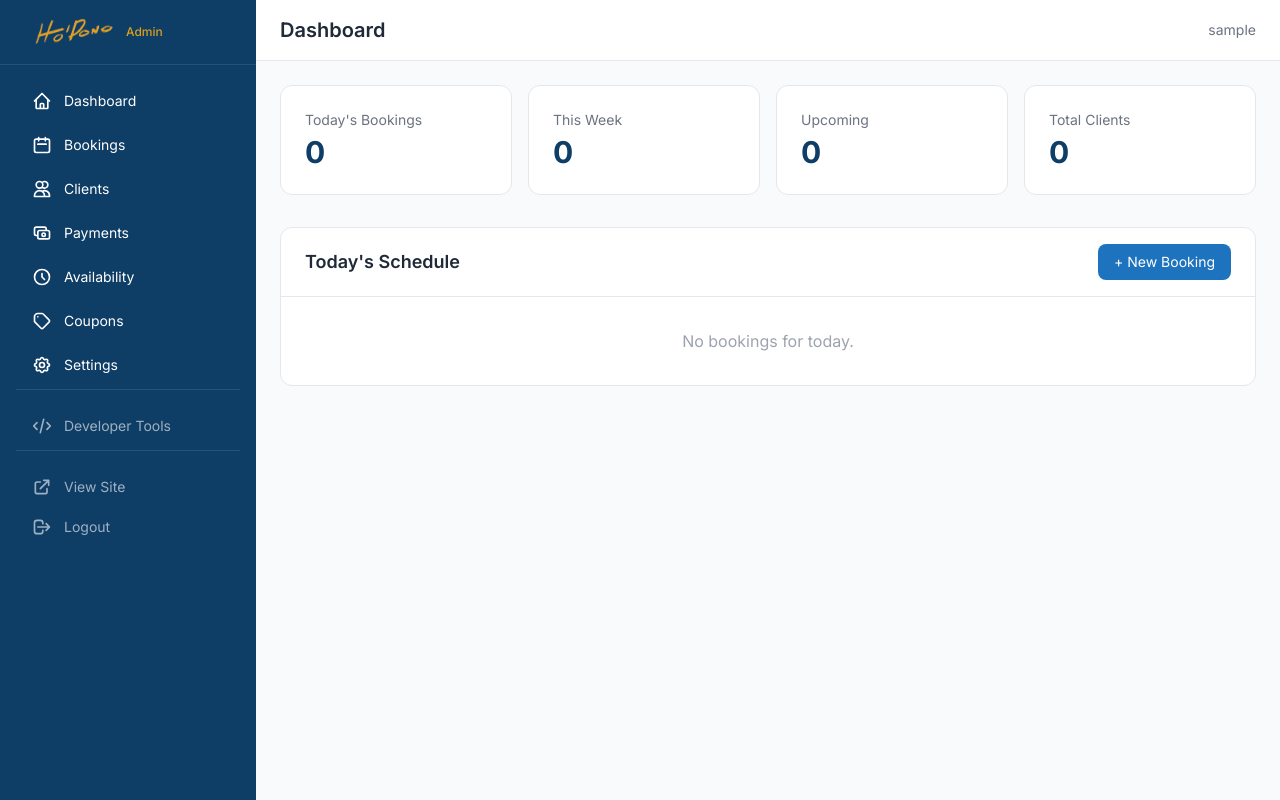
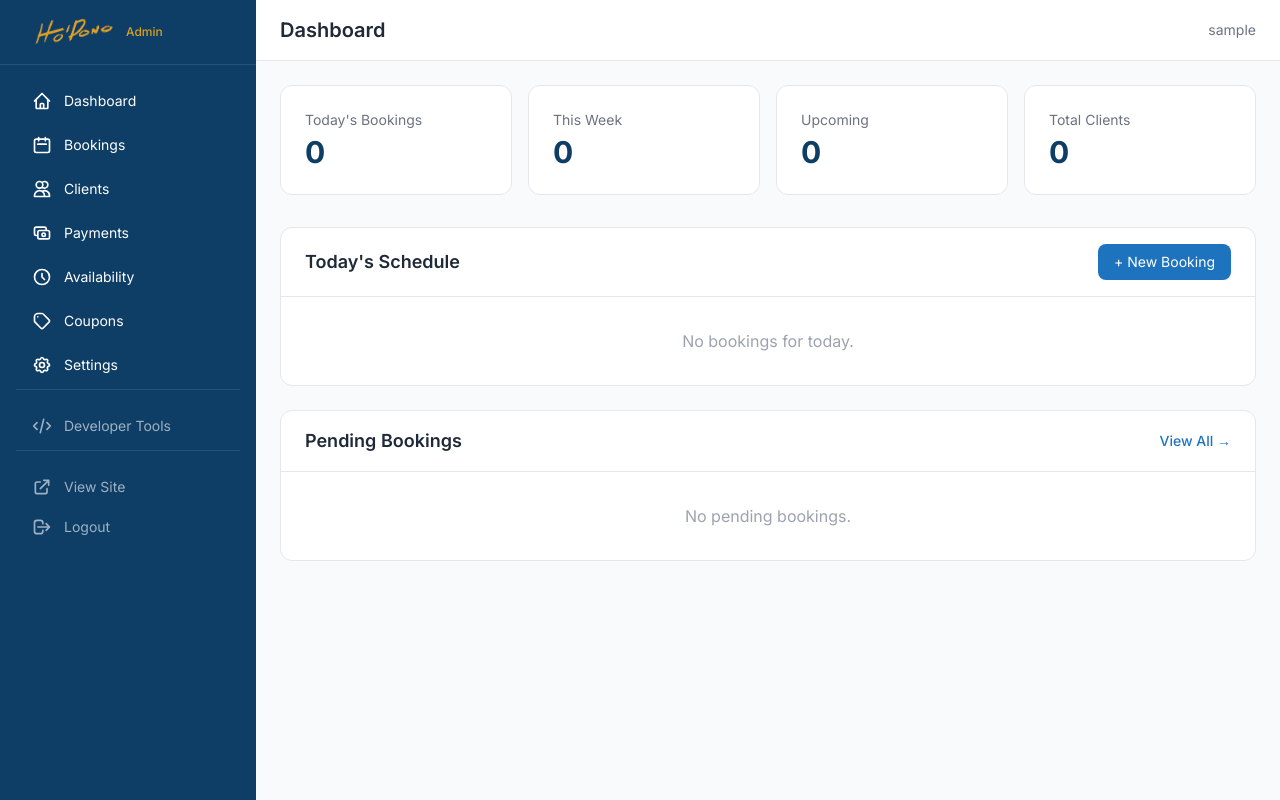
Before and after one commit to ilsa16/HoPono, a Flask app: page /admin/ in a window 1280 px wide. Run offline with Flask 3, Linux system fonts and the light colour scheme; the visitor is signed in with stand-in values (Sample User, id 1); data that the repository does not hold is empty; some libraries are stand-ins or nearby versions.

Commit message:
Add pending bookings section to admin dashboard
Integrates a new "Pending Bookings" card into the admin dashboard, displaying upcoming confirmed bookings fetched from the database.

Replit-Commit-Author: Agent
Replit-Commit-Session-Id: 9a32c669-11be-4dfe-89e6-cf53fe34eda7
Replit-Commit-Checkpoint-Type: full_checkpoint
Replit-Commit-Event-Id: 4e308153-c021-4c58-89f1-8db09f8b06b9
Replit-Commit-Screenshot-Url: https://storage.googleapis.com/screenshot-production-us-central1/dc2ea10f-7fd4-4470-b560-c4f7b5909ac7/9a32c669-11be-4dfe-89e6-cf53fe34eda7/3qST9In
Replit-Helium-Checkpoint-Created: true

```diff
--- a/app/routes/admin/dashboard.py
+++ b/app/routes/admin/dashboard.py
@@ -36,10 +36,21 @@ def dashboard():
         ).count()
     )
 
+    pending_bookings = (
+        Booking.query.filter(
+            Booking.date > today,
+            Booking.status == "confirmed",
+        )
+        .order_by(Booking.date, Booking.start_time)
+        .limit(10)
+        .all()
+    )
+
     return render_template(
         "admin/dashboard.html",
         todays_bookings=todays_bookings,
         weekly_count=weekly_count,
         total_clients=total_clients,
         upcoming_count=upcoming_count,
+        pending_bookings=pending_bookings,
     )
--- a/app/templates/admin/dashboard.html
+++ b/app/templates/admin/dashboard.html
@@ -62,4 +62,40 @@
     </div>
     {% endif %}
 </div>
+
+<div class="bg-white rounded-xl border border-gray-200 mt-6">
+    <div class="px-6 py-4 border-b border-gray-200 flex items-center justify-between">
+        <h2 class="text-lg font-semibold text-gray-800">Pending Bookings</h2>
+        <a href="{{ url_for('admin_bookings.list_bookings') }}"
+           class="text-sm text-hopono-blue hover:text-hopono-blue-dark font-medium transition">
+            View All &rarr;
+        </a>
+    </div>
+    {% if pending_bookings %}
+    <div class="divide-y divide-gray-100">
+        {% for booking in pending_bookings %}
+        <a href="{{ url_for('admin_bookings.booking_detail', booking_id=booking.id) }}"
+           class="flex items-center justify-between px-6 py-4 hover:bg-gray-50 transition">
+            <div class="flex items-center space-x-4">
+                <div class="text-center bg-amber-50 border border-amber-100 rounded-lg px-3 py-2 min-w-[80px]">
+                    <div class="text-xs font-medium text-amber-700">{{ booking.date.strftime('%b %d') }}</div>
+                    <div class="text-lg font-bold text-amber-800">{{ booking.start_time.strftime('%H:%M') }}</div>
+                </div>
+                <div>
+                    <p class="font-medium text-gray-800">{{ booking.client.name }}</p>
+                    <p class="text-sm text-gray-500">{{ booking.service.name }} &middot; {{ booking.service.duration_minutes }}min</p>
+                </div>
+            </div>
+            <span class="text-xs font-medium px-2.5 py-1 rounded-full bg-blue-100 text-blue-700">
+                Confirmed
+            </span>
+        </a>
+        {% endfor %}
+    </div>
+    {% else %}
+    <div class="p-8 text-center text-gray-400">
+        No pending bookings.
+    </div>
+    {% endif %}
+</div>
 {% endblock %}
```
